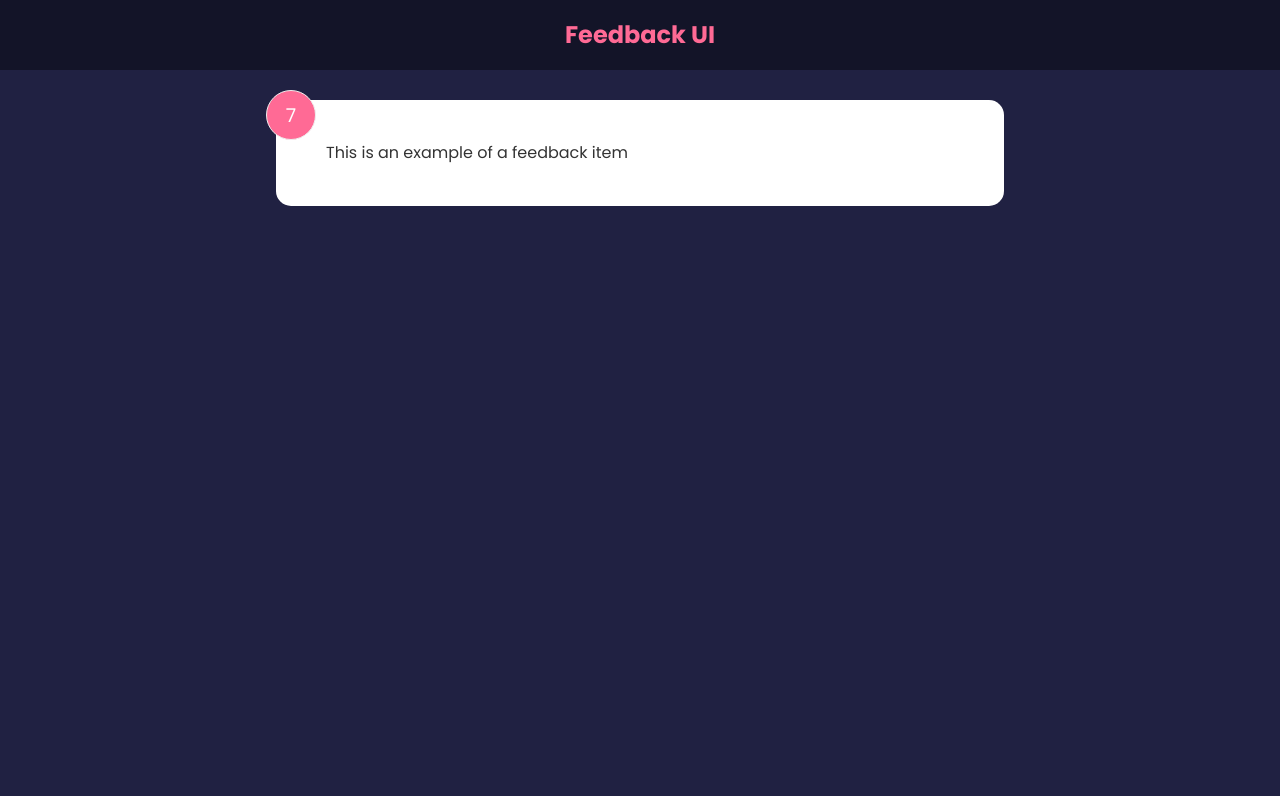
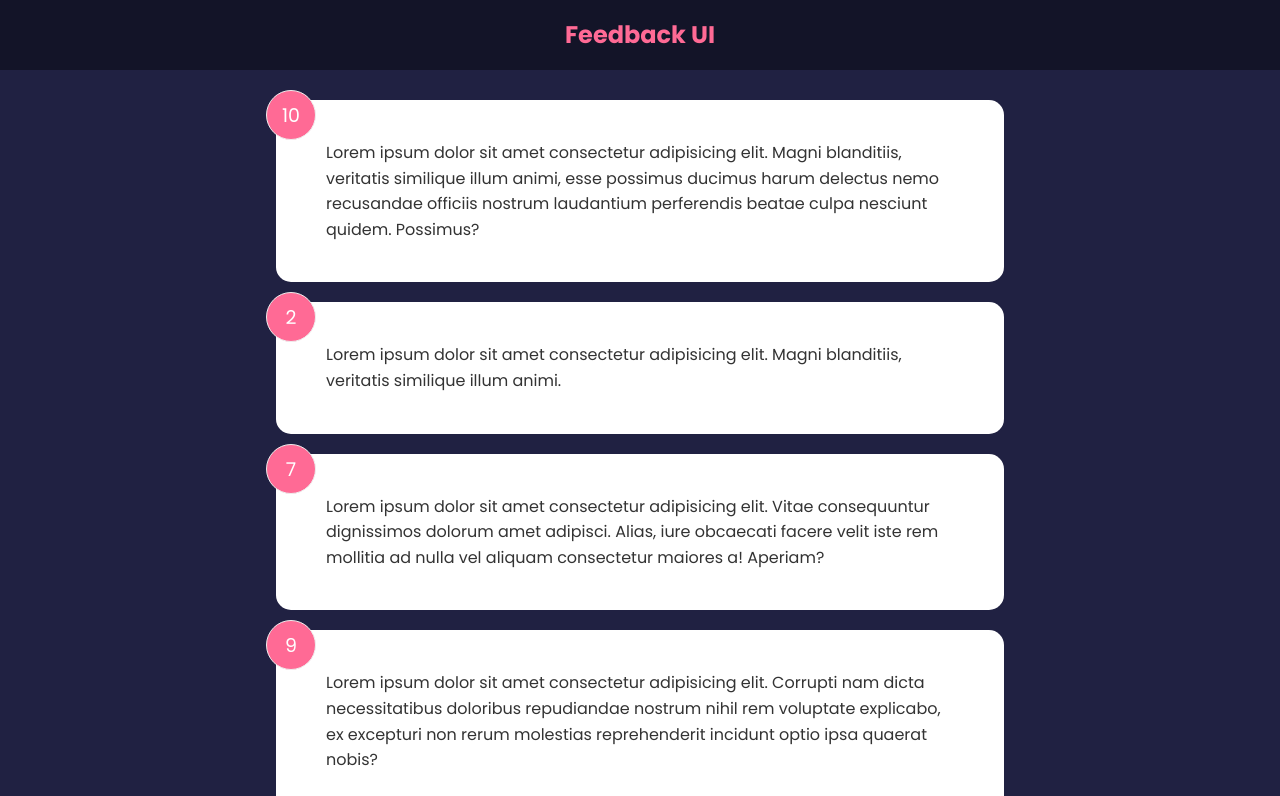
Before and after one commit to BrandynCoverdill/Feedback-app, a React (Create React App) app: page / in a window 1280 px wide. Shown: the top 796 px of the page. Built offline with nearby package versions, Linux system fonts and the light colour scheme.

Commit message:
Work from lesson 3.4

```diff
--- a/src/App.js
+++ b/src/App.js
@@ -1,12 +1,16 @@
 import Header from './components/Header';
-import FeedbackItem from './components/FeedbackItem';
+import { useState } from 'react';
+import feedbackData from './data/FeedbackData';
+import FeedbackList from './components/FeedbackList';
 
 export default function App() {
+	const [feedback, setFeedback] = useState(feedbackData);
+
 	return (
 		<>
 			<Header />
 			<div className='container'>
-				<FeedbackItem />
+				<FeedbackList feedback={feedback} />
 			</div>
 		</>
 	);
--- a/src/components/FeedbackItem.jsx
+++ b/src/components/FeedbackItem.jsx
@@ -1,13 +1,8 @@
-import { useState } from 'react';
-
-export default function FeedbackItem() {
-	const [rating, setRating] = useState(7);
-	const [text, setText] = useState('This is an example of a feedback item');
-
+export default function FeedbackItem({ feedback }) {
 	return (
 		<div className='card'>
-			<div className='num-display'>{rating}</div>
-			<div className='text-display'>{text}</div>
+			<div className='num-display'>{feedback.rating}</div>
+			<div className='text-display'>{feedback.text}</div>
 		</div>
 	);
 }
--- /dev/null
+++ b/src/components/FeedbackList.jsx
@@ -0,0 +1,15 @@
+import FeedbackItem from './FeedbackItem';
+
+export default function FeedbackList({ feedback }) {
+	if (!feedback || feedback.length === 0) {
+		return <h2>No feedback was given yet.</h2>;
+	} else {
+		return (
+			<div className='feedback-list'>
+				{feedback.map((f) => (
+					<FeedbackItem key={f.id} feedback={f} />
+				))}
+			</div>
+		);
+	}
+}
--- /dev/null
+++ b/src/data/FeedbackData.js
@@ -0,0 +1,39 @@
+const feedbackData = [
+	{
+		id: 1,
+		rating: 10,
+		text: 'Lorem ipsum dolor sit amet consectetur adipisicing elit. Magni blanditiis, veritatis similique illum animi, esse possimus ducimus harum delectus nemo recusandae officiis nostrum laudantium perferendis beatae culpa nesciunt quidem. Possimus?',
+	},
+	{
+		id: 2,
+		rating: 2,
+		text: 'Lorem ipsum dolor sit amet consectetur adipisicing elit. Magni blanditiis, veritatis similique illum animi.',
+	},
+	{
+		id: 3,
+		rating: 7,
+		text: 'Lorem ipsum dolor sit amet consectetur adipisicing elit. Vitae consequuntur dignissimos dolorum amet adipisci. Alias, iure obcaecati facere velit iste rem mollitia ad nulla vel aliquam consectetur maiores a! Aperiam?',
+	},
+	{
+		id: 4,
+		rating: 9,
+		text: 'Lorem ipsum dolor sit amet consectetur adipisicing elit. Corrupti nam dicta necessitatibus doloribus repudiandae nostrum nihil rem voluptate explicabo, ex excepturi non rerum molestias reprehenderit incidunt optio ipsa quaerat nobis?',
+	},
+	{
+		id: 5,
+		rating: 1,
+		text: 'Lorem ipsum dolor sit amet consectetur adipisicing elit. Libero ea nulla doloribus vero vitae quam? Molestiae, totam! Optio doloribus natus, blanditiis expedita, ducimus sapiente vero sint necessitatibus, quasi explicabo aliquam.',
+	},
+	{
+		id: 6,
+		rating: 5,
+		text: 'Lorem ipsum dolor sit amet consectetur adipisicing elit. Quod, tempora eligendi. Ab ipsum et, cumque sapiente voluptate ex quia esse earum facilis hic vitae neque placeat. Mollitia dolorem perferendis consequuntur.',
+	},
+	{
+		id: 7,
+		rating: 7,
+		text: 'Lorem, ipsum dolor sit amet consectetur adipisicing elit. Qui dolor perferendis, iure voluptatum adipisci officia? Veniam excepturi, necessitatibus recusandae officia placeat provident deserunt architecto. Nemo amet dolores repellendus tempore illum?',
+	},
+];
+
+export default feedbackData;
```
